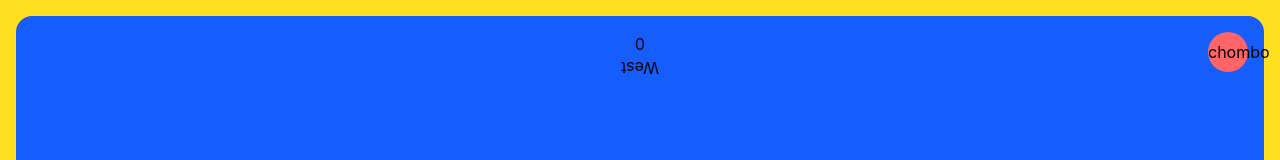
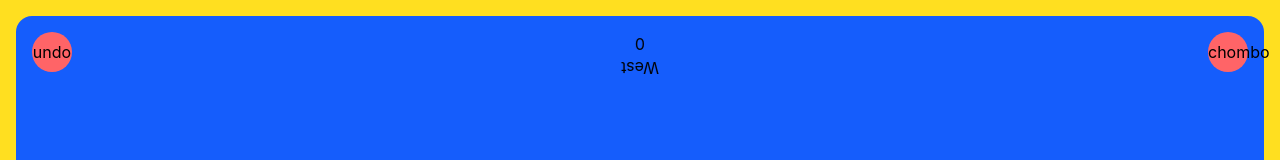
Before and after one commit to Qkari17/RichiCounter, a React (Vite) app: page /hanapp/hanboard in a window 1280 px wide. Shown: the top 160 px of the page. Built offline with nearby package versions, Linux system fonts and the light colour scheme.

Commit message:
undo func

```diff
--- a/src/Hook/History.tsx
+++ b/src/Hook/History.tsx
@@ -3,7 +3,6 @@ import { useState, useEffect, useRef } from "react";
 export const useLocalStorageHistory = (key, initialValue, limit = 20) => {
   const [state, setState] = useState(initialValue);
   const [history, setHistory] = useState([]);
-
 
   const prevRef = useRef(initialValue);
 
@@ -20,39 +19,51 @@ export const useLocalStorageHistory = (key, initialValue, limit = 20) => {
 
   const setValue = (value) => {
     setState((prev) => {
-      const newValue =
-        typeof value === "function" ? value(prev) : value;
+      const newValue = typeof value === "function" ? value(prev) : value;
 
       prevRef.current = newValue;
       return newValue;
     });
   };
 
+  const commit = (newState) => {
+    if (!newState) return;
 
-  const commit = (overrideState) => {
-  const currentState = overrideState ?? state;
+    setHistory((prevHistory) => {
+      const updatedHistory = [...prevHistory, newState];
 
-  const prev = history.length
-    ? history[history.length - 1]
-    : initialValue;
+      if (updatedHistory.length > limit) {
+        updatedHistory.shift();
+      }
 
-  const newHistory = [...history, prev];
+      localStorage.setItem(
+        key,
+        JSON.stringify({
+          current: newState,
+          history: updatedHistory,
+        }),
+      );
 
-  if (newHistory.length > limit) newHistory.shift();
-
-  localStorage.setItem(
-    key,
-    JSON.stringify({
-      current: currentState,
-      history: newHistory,
-    })
-  );
-
-  setHistory(newHistory);
-};
+      return updatedHistory;
+    });
+  };
 
   const undo = () => {
-    if (history.length === 0) return;
+    if (history.length === 0) {
+      if (state === initialValue) return;
+
+      setState(initialValue);
+
+      localStorage.setItem(
+        key,
+        JSON.stringify({
+          current: initialValue,
+          history: [],
+        }),
+      );
+
+      return;
+    }
 
     const previous = history[history.length - 1];
     const newHistory = history.slice(0, -1);
@@ -65,7 +76,7 @@ export const useLocalStorageHistory = (key, initialValue, limit = 20) => {
       JSON.stringify({
         current: previous,
         history: newHistory,
-      })
+      }),
     );
   };
   const reset = () => {
--- a/src/Pages/Hanchan/HanBoard.tsx
+++ b/src/Pages/Hanchan/HanBoard.tsx
@@ -135,6 +135,13 @@ export const HanBoard = () => {
             setChombo((m) => !m);
           }}
         ></Button>
+        <Button
+          label={"undo"}
+          className={"absolute left-8 top-8 rounded-full bg-red-400 w-10 h-10"}
+          onClick={() => {
+            undo();
+          }}
+        ></Button>
         <TypeMenu mode={mode} setMode={setMode} />
         <Result playerList={playerList} mode={mode} />
         <ChomboSelector chombo={chombo} setChombo={setChombo} />
```
